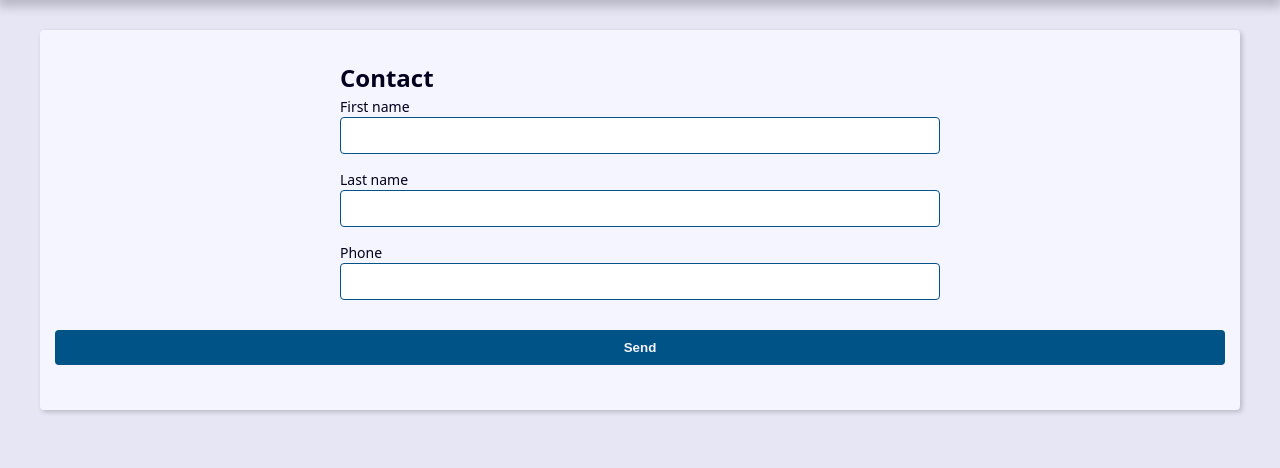
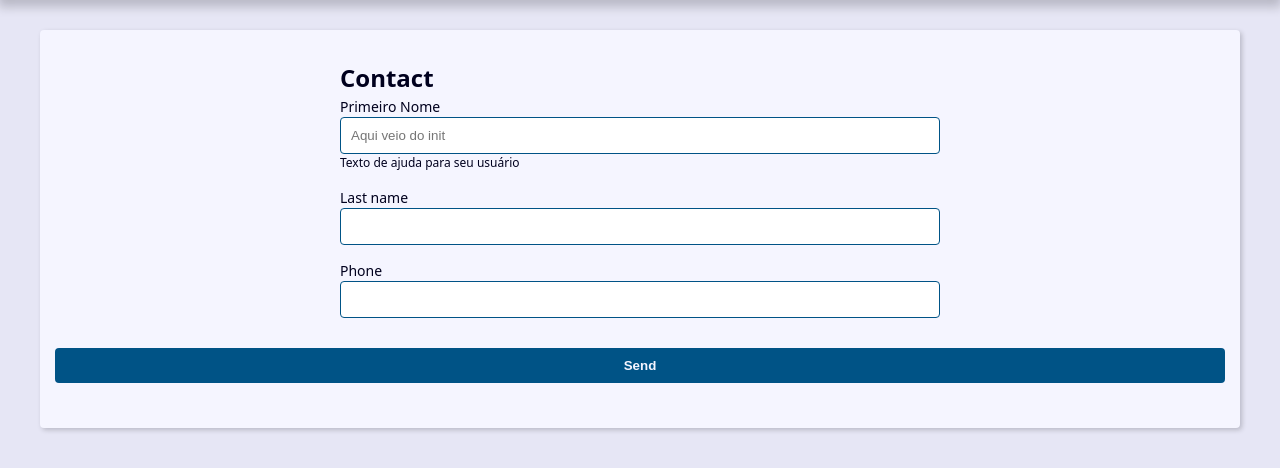
Before and after one commit to WilianZembrani/Projeto-agenda-com-django, a Django app: page /contact/create/ in a window 1280 px wide. Shown: the part 239-707 px from the top of the page. Run offline with Django 5.2, Linux system fonts and the light colour scheme.

Commit message:
atualizando

```diff
--- /dev/null
+++ b/contact/forms.py
@@ -0,0 +1,58 @@
+from django import forms
+from django.core.exceptions import ValidationError
+from . import models
+
+class ContactForm(forms.ModelForm):
+    first_name = forms.CharField(
+        widget=forms.TextInput(
+            attrs={
+                'class': 'classe-a classe-b',
+                'placeholder': 'Aqui veio do init',
+            }
+        ),
+        label='Primeiro Nome',
+        help_text='Texto de ajuda para seu usuário',
+    )
+
+    def __init__(self, *args, **kwargs):
+        super().__init__(*args, **kwargs)
+
+        # self.fields['first_name'].widget.attrs.update({
+        #     'class': 'classe-a classe-b',
+        #     'placeholder': 'Aqui veio do init',
+        # })
+
+    class Meta:
+        model = models.Contact
+        fields = (
+            'first_name', 'last_name', 'phone',
+            )
+        # widgets = {
+        #     'first_name': forms.TextInput(
+        #         attrs={
+        #             'class': 'classe-a classe-b',
+        #             'placeholder':'penetre '
+        #         }
+        #     )
+        # }
+
+    def clean(self):
+        cleaned_data = self.cleaned_data
+
+        self.add_error(
+            'first_name',
+            ValidationError(
+                'Mensagem de erro',
+                code='invalid'
+            )
+        )
+
+        self.add_error(
+            'first_name',
+            ValidationError(
+                'Mensagem de erro 2',
+                code='invalid'
+            )
+        )
+
+        return super().clean()
--- a/contact/templates/contact/create.html
+++ b/contact/templates/contact/create.html
@@ -15,9 +15,13 @@ enctype="multipart/form-data"
 
 {% for field in form %}
 <div class="form-group">
-  <label for="{{ field.id_for_label }}">{{ field.label }}</label>
-  {{ field }}
-  {{ field.errors }}
+    <label for="{{ field.id_for_label }}">{{ field.label }}</label>
+    {{ field }}
+    {{ field.errors }}
+
+    {% if field.help_text %}
+        <p class="help-text">{{ field.help_text }}</p>
+    {% endif %}
 </div>
 {% endfor %}
 
--- a/contact/views/contact_forms.py
+++ b/contact/views/contact_forms.py
@@ -1,28 +1,7 @@
 from django.shortcuts import get_object_or_404, render, redirect
 from django.db.models import Q
-from django.core.paginator import Paginator
 from contact.models import Contact
-from django import forms
-from django.core.exceptions import ValidationError
-
-class ContactForm(forms.ModelForm):
-    class Meta:
-        model = Contact
-        fields = (
-            'first_name', 'last_name', 'phone',
-            )
-    def clean(self):
-        cleaned_data = self.cleaned_data
-
-        self.add_error(
-            'first_name',
-            ValidationError(
-                'Mensagem de erro',
-                code='invalid'
-            )
-        )
-
-        return super().clean()
+from contact.forms import ContactForm
 
 def create(request):
     if request.method == 'POST':
```
